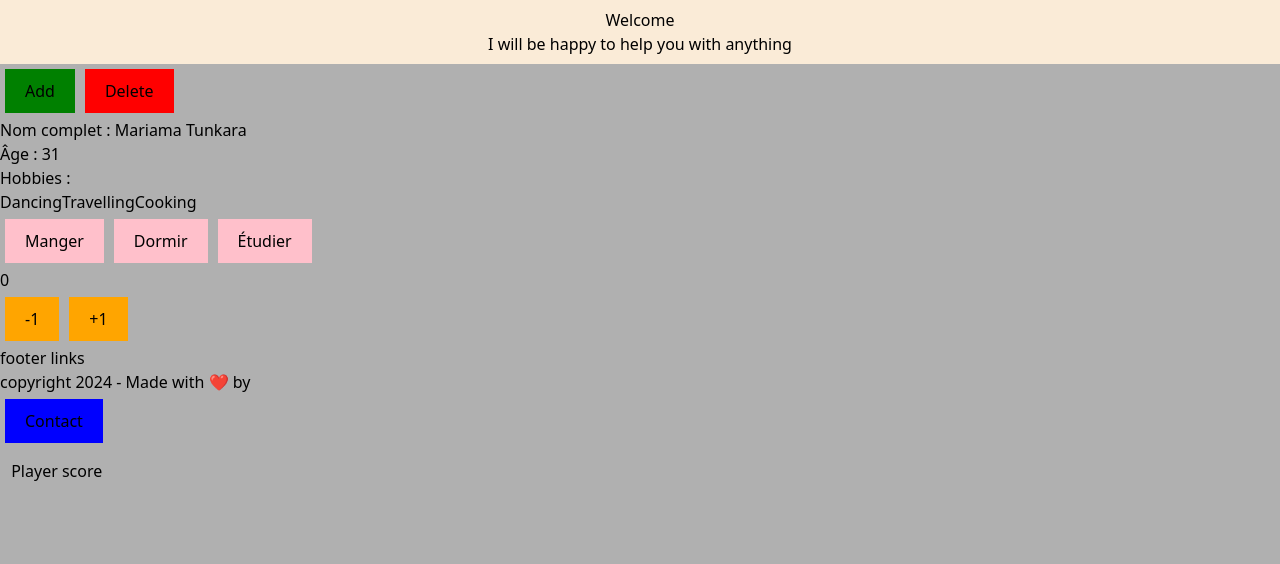
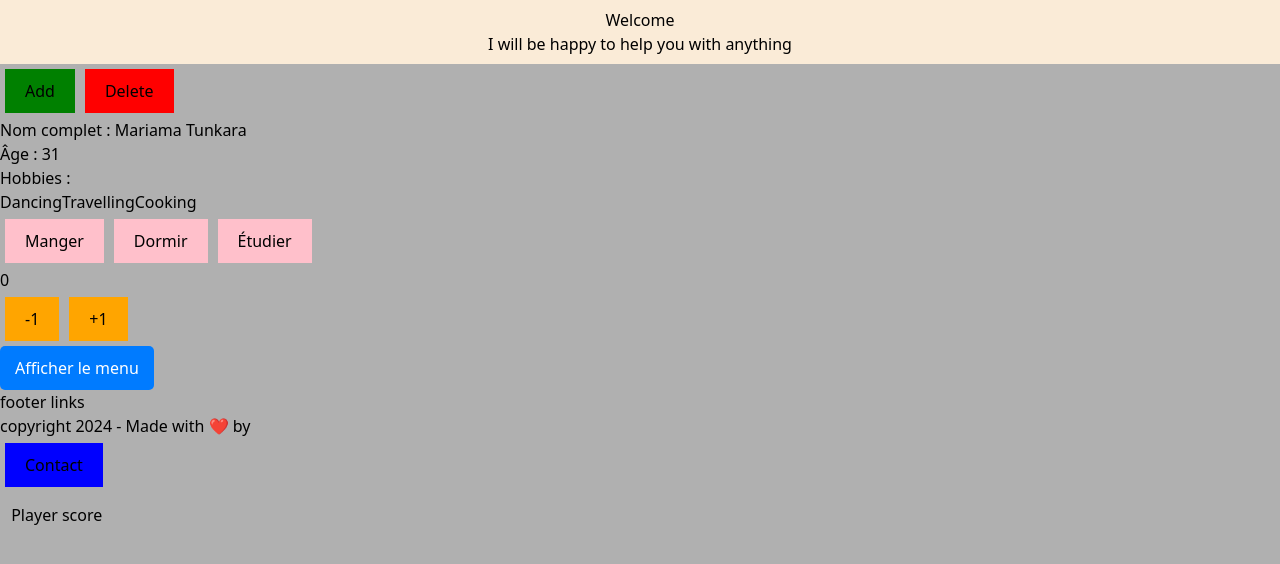
Before and after one commit to mariama2244/React-project, a React (Vite) app: page / in a window 1280 px wide. Shown: the top 564 px of the page. Built offline with nearby package versions, Linux system fonts and the light colour scheme.

Commit message:
exo/menu

```diff
--- a/src/App.jsx
+++ b/src/App.jsx
@@ -7,6 +7,7 @@ import "./index.css";
 import Player from './composants/Player/Player';
 import Routine from './composants/Routine/Routine';
 import Compteur from './composants/containers/Compteur/Compteur';
+import Menu from './composants/containers/Menu/Menu';
 
 
 
@@ -59,6 +60,7 @@ function App() {
           hobbies={hobbies} />
           <Routine />
           <Compteur />
+          <Menu />
          <Footer />
          <Player />
 
--- /dev/null
+++ b/src/composants/containers/Menu/Menu.jsx
@@ -0,0 +1,29 @@
+import { useState } from "react"
+export default function Menu(){
+    const [isMenuVisible, setMenuVisible] = useState(false);
+    const toggleMenu = () => {
+        setMenuVisible(!isMenuVisible);
+      };
+    return(
+        <div style={{ position: 'relative', display: 'inline-block' }}>
+      <button onClick={toggleMenu} style={{
+          padding: '10px 15px',
+          backgroundColor: '#007bff',
+          color: '#fff',
+          border: 'none',
+          borderRadius: '5px',
+          cursor: 'pointer',
+        }}>
+        {isMenuVisible ? 'Fermer le menu' : 'Afficher le menu'}
+      </button>
+
+      {isMenuVisible && (
+        <ul style={{ listStyleType: 'none', marginTop: '10px', padding: 0 }}>
+          <li>nourire le chien</li>
+          <li>faire mes devoir</li>
+          <li>essayer des trucs en React</li>
+        </ul>
+      )}
+    </div>
+    )
+}
```
